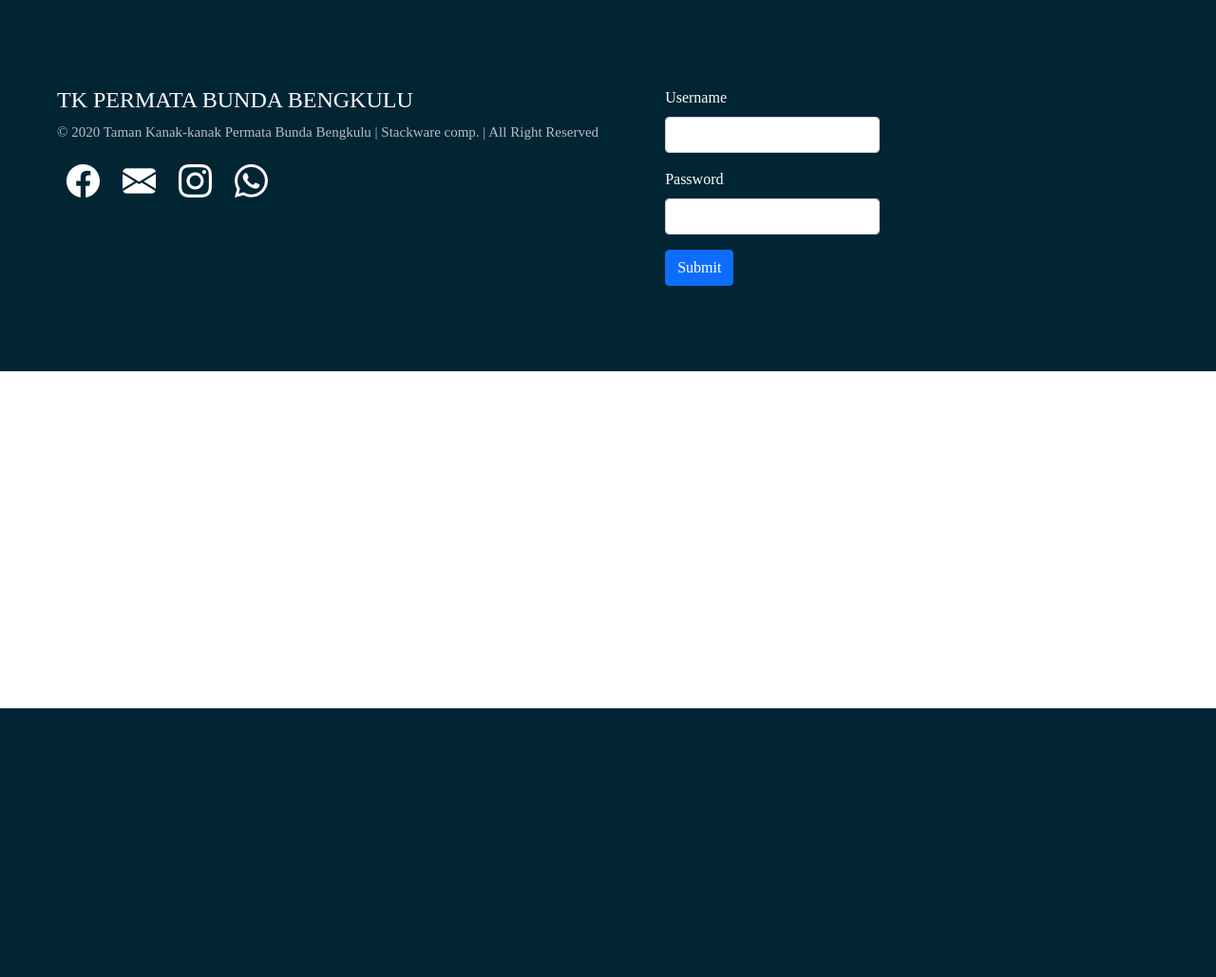
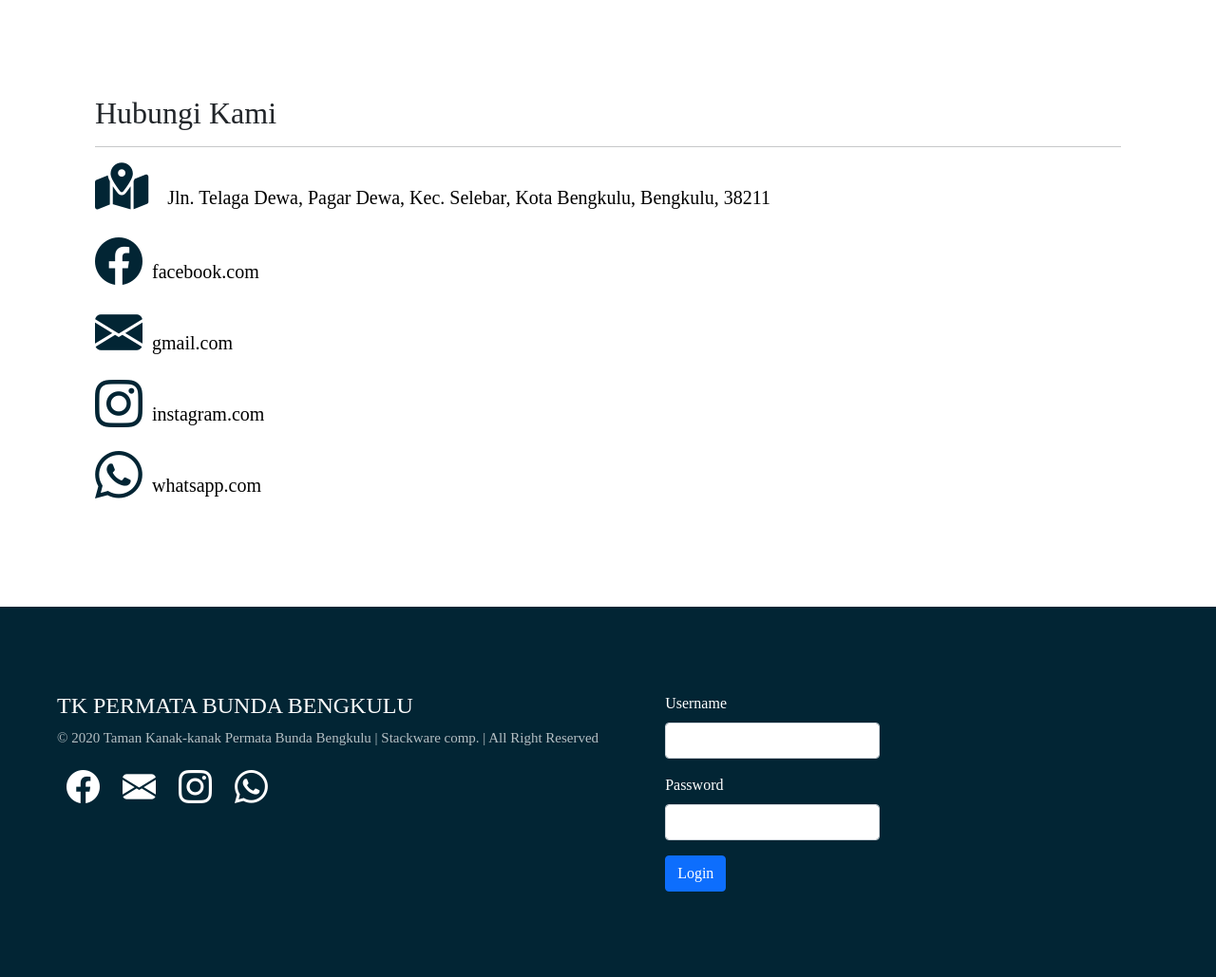
Before and after one commit to ArovaSyams/TK-permatabunda, a CodeIgniter 4 app: template app/Views/pages/hubungi.php in a window 1280 px wide. Shown: the part 54-1083 px from the top of the page at 95% size. Before the commit the page ends 800 px from the top, so only its background shows below. Run offline with PHP 8.4 and a stand-in for CodeIgniter, Linux system fonts and the light colour scheme; the template is opened without the code that fills it, so the values that code supplies are empty; some libraries are stand-ins or nearby versions.

Commit message:
Menambah  tampilan page 'Hubungi' dan membuat configurasi login

```diff
--- a/app/Views/layout/footer.php
+++ b/app/Views/layout/footer.php
@@ -12,7 +12,7 @@
         </div>
     </div>
     <div class="login">
-        <form>
+        <form action="/auth/login" method="post">
             <div class="mb-3">
                 <label for="username" class="form-label">Username</label>
                 <input type="email" class="form-control" id="username" aria-describedby="emailHelp">
@@ -21,7 +21,7 @@
                 <label for="password" class="form-label">Password</label>
                 <input type="password" class="form-control" id="password">
             </div>
-            <button type="submit" class="btn btn-primary">Submit</button>
+            <button type="submit" class="btn btn-primary">Login</button>
         </form>
     </div>
 </footer>
--- a/app/Views/pages/beranda.php
+++ b/app/Views/pages/beranda.php
@@ -59,7 +59,7 @@
 </div>
 
 <div class="main-3">
-    <h2 class="head">BERITA TERKINI</h2>
+    <h2 class="beranda-head">BERITA TERKINI</h2>
     <div class="berita-card">
         <div class="cards">
             <div class="imgbx">
--- a/app/Views/pages/hubungi.php
+++ b/app/Views/pages/hubungi.php
@@ -3,6 +3,14 @@
 <?= $this->section('content'); ?>
 <div class="head"></div>
 <div class="hubungi">
-
+    <h2>Hubungi Kami</h2>
+    <hr>
+    <div class="contact">
+        <p class="link"><i class="fas fa-map-marked-alt hub"></i>&nbsp &nbsp Jln. Telaga Dewa, Pagar Dewa, Kec. Selebar, Kota Bengkulu, Bengkulu, 38211</p>
+        <a href="" class="link"><i class="bi bi-facebook hub"></i>&nbsp facebook.com</a><br>
+        <a href="" class="link"><i class="bi bi-envelope-fill hub"></i>&nbsp gmail.com</a><br>
+        <a href="" class="link"><i class="bi bi-instagram hub"></i>&nbsp instagram.com</a><br>
+        <a href="" class="link"><i class="bi bi-whatsapp hub"></i>&nbsp whatsapp.com</a>
+    </div>
 </div>
 <?= $this->endSection(); ?>
--- a/public/css/responsive.css
+++ b/public/css/responsive.css
@@ -189,6 +189,12 @@
     height: 180px;
   }
 
+  /* ================HUBUNGI================ */
+
+  .hubungi {
+    padding: 50px;
+  }
+
   /* ______________Footer____________ */
 
   .judul h3 {
--- a/public/css/style.css
+++ b/public/css/style.css
@@ -116,7 +116,7 @@
 
 /* __________________________Main-3______________________________ */
 
-.main-3 .head {
+.main-3 .beranda-head {
   text-align: center;
   margin-top: 100px;
   margin-bottom: 45px;
@@ -335,7 +335,7 @@
 /* ___________________________main____________________________ */
 .head {
   background-color: #022534;
-  height: 55px;
+  height: 54px;
 }
 .judul-galeri {
   margin-top: 50px;
@@ -370,6 +370,22 @@
   border-radius: 5px;
 }
 
+/* ======================================= HUBUNGI ============================================= */
+/* ____________________________main______________________________ */
+
+.hubungi {
+  padding: 100px;
+}
+.hub {
+  color:  #022534;
+  font-size: 50px;
+}
+.link {
+  text-decoration: none;
+  color: black;
+  font-size: 20px;
+}
+
 /* ____________________________Footer____________________________ */
 footer {
   background-color: #022534;
```
Also changed, not shown: app/Controllers/Auth.php (added, +10 -0 lines).
